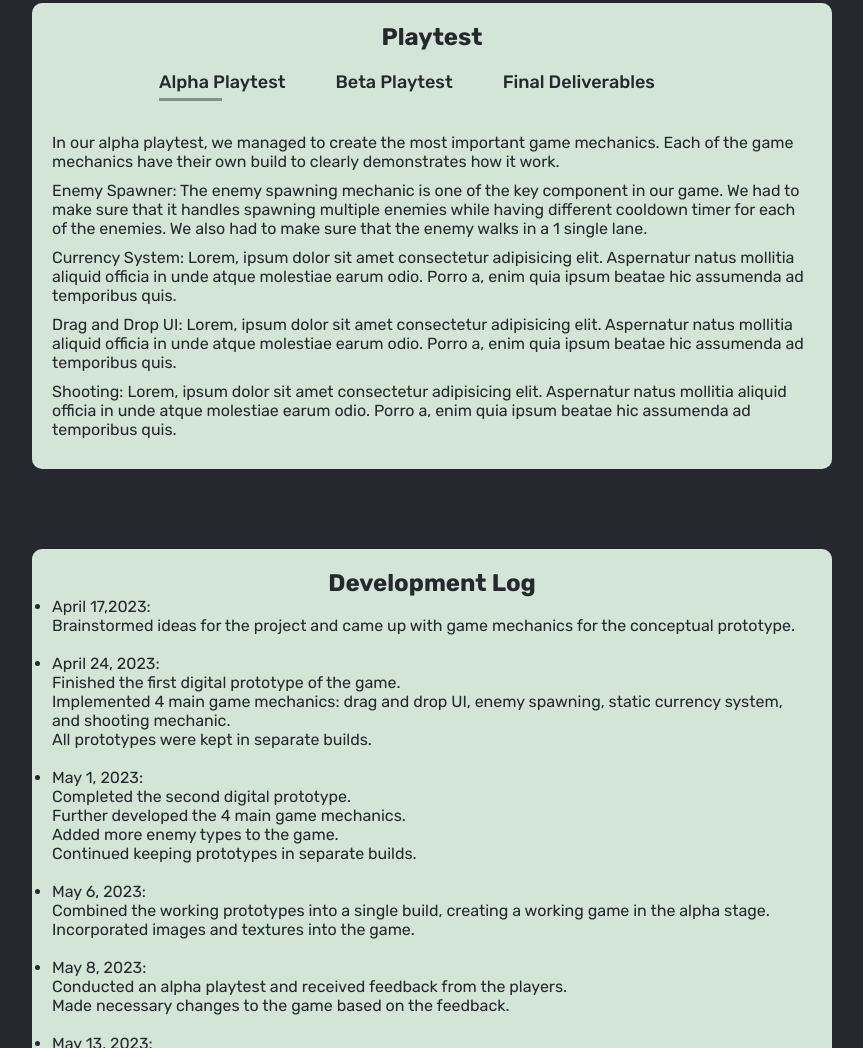
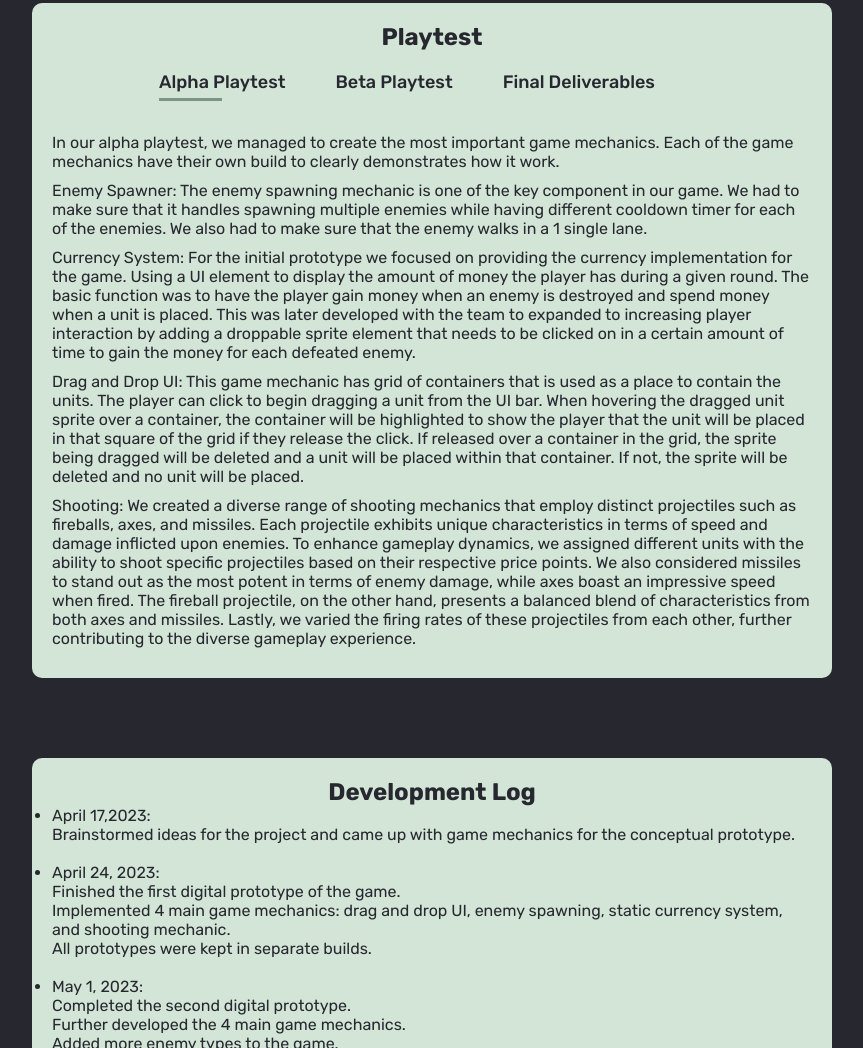
Before and after one commit to iZyns/spring-web, a plain HTML site: page index.html in a window 1280 px wide. Shown: the part 1731-2779 px from the top of the page, without its empty margins (208-1071 px from the left). Drawn offline with Linux system fonts and the light colour scheme.

Commit message:
Add files via upload

```diff
--- a/index.html
+++ b/index.html
@@ -69,13 +69,13 @@
                         while having different cooldown timer for each of the enemies. We also had to make sure that the enemy walks in a 1 single lane.
                     </li>
                     <li><span>Currency System: </span>
-                    Lorem, ipsum dolor sit amet consectetur adipisicing elit. Aspernatur natus mollitia aliquid officia in unde atque molestiae earum odio. Porro a, enim quia ipsum beatae hic assumenda ad temporibus quis.
+                        For the initial prototype we focused on providing the currency implementation for the game. Using a UI element to display the amount of money the player has during a given round. The basic function was to have the player gain money when an enemy is destroyed and spend money when a unit is placed. This was later developed with the team to expanded to increasing player interaction by adding a droppable sprite element that needs to be clicked on in a certain amount of time to gain the money for each defeated enemy.
                     </li>
                     <li><span>Drag and Drop UI: </span>
-                        Lorem, ipsum dolor sit amet consectetur adipisicing elit. Aspernatur natus mollitia aliquid officia in unde atque molestiae earum odio. Porro a, enim quia ipsum beatae hic assumenda ad temporibus quis.
+                       This game mechanic has grid of containers that is used as a place to contain the units. The player can click to begin dragging a unit from the UI bar. When hovering the dragged unit sprite over a container, the container will be highlighted to show the player that the unit will be placed in that square of the grid if they release the click. If released over a container in the grid, the sprite being dragged will be deleted and a unit will be placed within that container. If not, the sprite will be deleted and no unit will be placed.
                     </li>
                     <li><span>Shooting: </span>
-                        Lorem, ipsum dolor sit amet consectetur adipisicing elit. Aspernatur natus mollitia aliquid officia in unde atque molestiae earum odio. Porro a, enim quia ipsum beatae hic assumenda ad temporibus quis.
+                       We created a diverse range of shooting mechanics that employ distinct projectiles such as fireballs, axes, and missiles. Each projectile exhibits unique characteristics in terms of speed and damage inflicted upon enemies. To enhance gameplay dynamics, we assigned different units with the ability to shoot specific projectiles based on their respective price points. We also considered missiles to stand out as the most potent in terms of enemy damage, while axes boast an impressive speed when fired. The fireball projectile, on the other hand, presents a balanced blend of characteristics from both axes and missiles. Lastly,  we varied the firing rates of these projectiles from each other, further contributing to the diverse gameplay experience.
                     </li>
                 </ul>
             </div>
```
